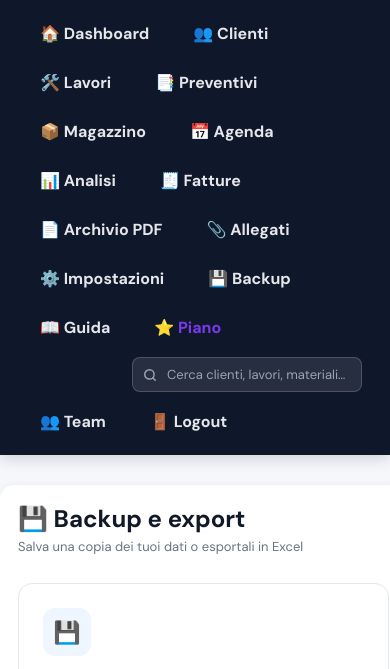
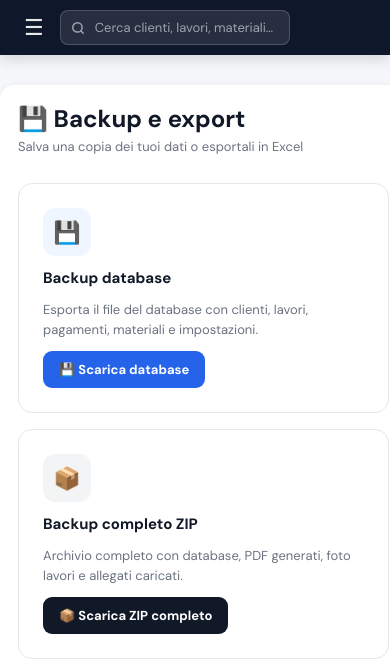
Before and after one commit to pmosca80/gestione-artigiani, a Python web app: template app/templates/backup.html in a window 390 px wide. Shown: the top 669 px of the page. Run offline with Jinja, Linux system fonts and the light colour scheme; the template is opened without the code that fills it, so the values that code supplies are empty.

Commit message:
feat: menu hamburger su mobile per navbar
Co-Authored-By: Claude Sonnet 4.6 <noreply@anthropic.com>

```diff
--- a/app/static/style.css
+++ b/app/static/style.css
@@ -13,6 +13,16 @@ body {
     gap: 12px;
     align-items: center;
     box-shadow: 0 4px 14px rgba(0,0,0,0.15);
+}
+
+/* Hamburger — visibile solo su mobile */
+.navbar-toggle {
+    display: none;
+}
+
+/* Su desktop i link fluiscono direttamente nel flex container */
+.navbar-links {
+    display: contents;
 }
 
 .navbar a {
@@ -391,13 +401,66 @@ th {
     }
 
     .navbar {
+        flex-wrap: nowrap;
+        padding: 10px 16px;
+        gap: 8px;
+        align-items: center;
+    }
+
+    .navbar-toggle {
+        display: inline-flex;
+        align-items: center;
+        justify-content: center;
+        background: none;
+        border: none;
+        color: #e5e7eb;
+        font-size: 22px;
+        cursor: pointer;
+        padding: 6px 8px;
+        border-radius: 6px;
+        order: 1;
+        flex-shrink: 0;
+        line-height: 1;
+    }
+
+    .navbar-toggle:hover {
+        background: #1e293b;
+    }
+
+    .navbar-links {
+        display: none;
+        flex-direction: column;
+        align-items: stretch;
+        width: 100%;
+        gap: 2px;
+        order: 3;
+        padding-top: 8px;
+        border-top: 1px solid rgba(255,255,255,0.08);
+        margin-top: 2px;
+    }
+
+    .navbar.nav-open .navbar-links {
         display: flex;
-        flex-wrap: wrap;
-        gap: 10px;
+    }
+
+    .navbar-links a,
+    .navbar-links button#btn-installa-pwa {
+        padding: 10px 14px;
+        border-radius: 7px;
+        width: 100%;
+        box-sizing: border-box;
+        text-align: left;
+        margin-right: 0;
+    }
+
+    .search-wrap {
+        order: 2;
+        flex: 1;
+        min-width: 0;
     }
 
     .navbar a {
-        margin-right: 10px;
+        margin-right: 0;
     }
 
     .big-number,
--- a/app/templates/components/navbar.html
+++ b/app/templates/components/navbar.html
@@ -28,6 +28,14 @@ function _installaPWA() {
 </script>
 
 <div class="navbar">
+    <button class="navbar-toggle" id="navbar-toggle" aria-label="Menu" aria-expanded="false">☰</button>
+
+    <div class="search-wrap">
+        <input type="text" id="global-search" placeholder="Cerca clienti, lavori, materiali…" autocomplete="off" spellcheck="false">
+        <div id="search-dropdown"></div>
+    </div>
+
+    <div class="navbar-links" id="navbar-links">
         <a href="/">🏠 Dashboard</a>
         <a href="/clienti/">👥 Clienti</a>
         <a href="/lavori/">🛠️ Lavori</a>
@@ -42,12 +50,6 @@ function _installaPWA() {
         <a href="/impostazioni/backup/pagina">💾 Backup</a>
         <a href="/guida">📖 Guida</a>
         <a href="/piani" style="font-weight:700;color:#7c3aed;">⭐ Piano</a>
-
-    <div class="search-wrap">
-        <input type="text" id="global-search" placeholder="Cerca clienti, lavori, materiali…" autocomplete="off" spellcheck="false">
-        <div id="search-dropdown"></div>
-    </div>
-
         {% if not request.session.get('is_collaboratore') %}
         <a href="/team">👥 Team</a>
         {% endif %}
@@ -61,6 +63,26 @@ function _installaPWA() {
         </button>
         <a href="/logout">🚪 Logout</a>
     </div>
+</div>
+
+<script>
+(function () {
+    var toggle = document.getElementById('navbar-toggle');
+    var navbar = toggle.closest('.navbar');
+    toggle.addEventListener('click', function () {
+        var open = navbar.classList.toggle('nav-open');
+        toggle.textContent = open ? '✕' : '☰';
+        toggle.setAttribute('aria-expanded', open ? 'true' : 'false');
+    });
+    document.querySelectorAll('.navbar-links a').forEach(function (link) {
+        link.addEventListener('click', function () {
+            navbar.classList.remove('nav-open');
+            toggle.textContent = '☰';
+            toggle.setAttribute('aria-expanded', 'false');
+        });
+    });
+})();
+</script>
 
 <!-- Cookie banner GDPR -->
 <div id="cookie-banner" style="display:none;position:fixed;bottom:0;left:0;right:0;z-index:9999;background:#0f172a;color:#e2e8f0;padding:14px 20px;align-items:center;gap:14px;flex-wrap:wrap;box-shadow:0 -2px 12px rgba(0,0,0,0.25);">
```
Lines whose indentation alone changed are shown as unchanged.
